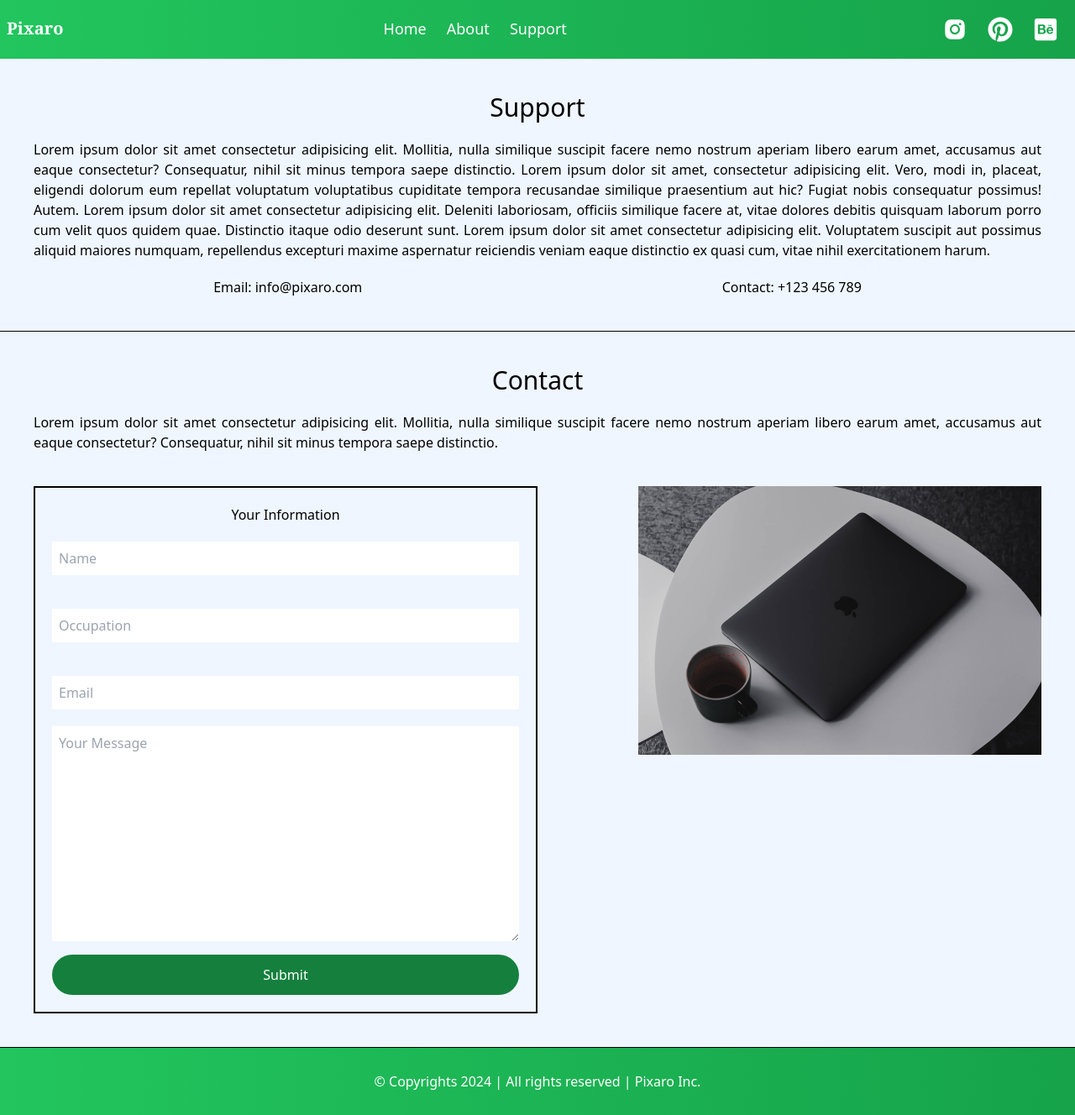
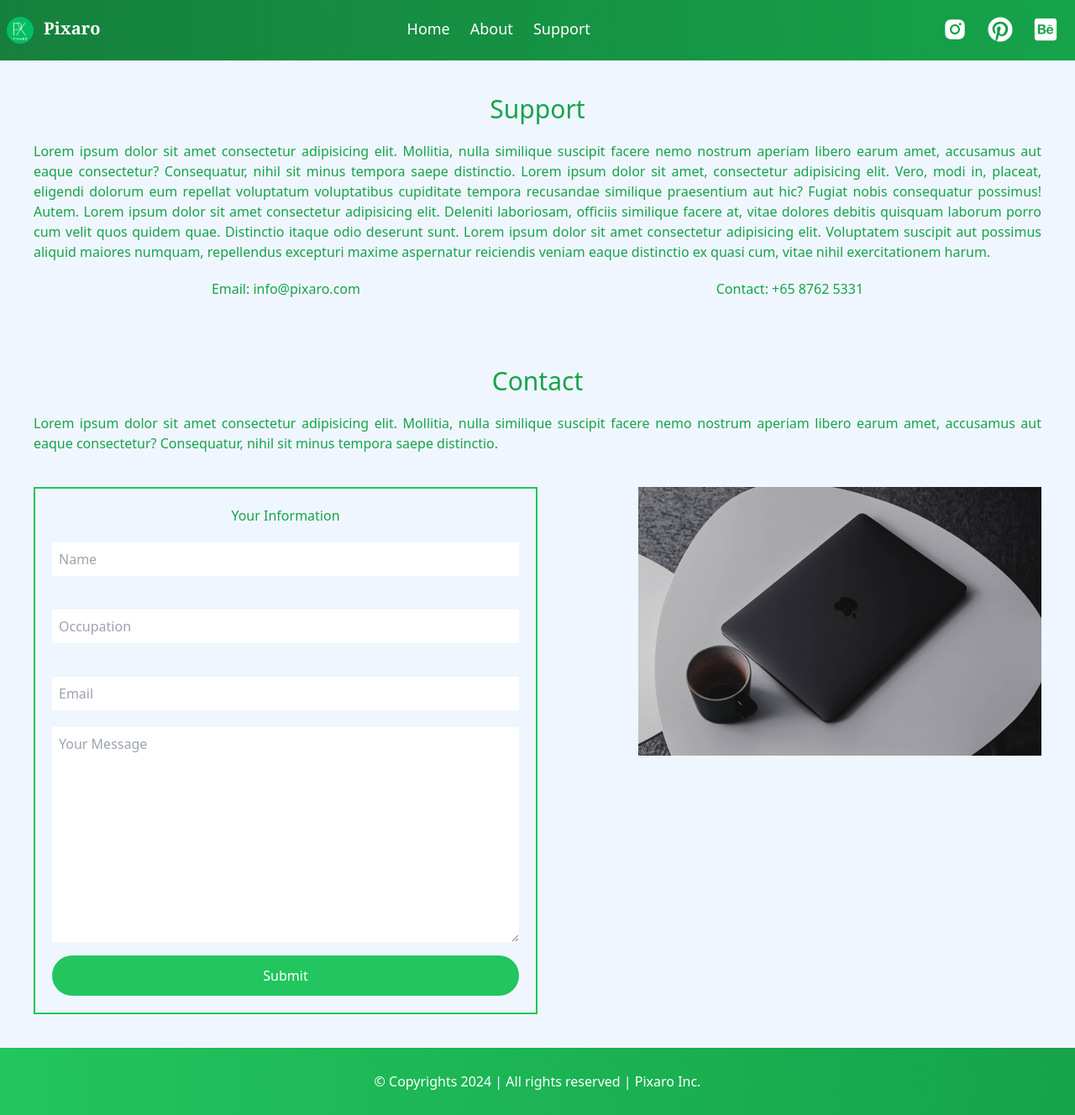
Before and after one commit to linkhanthtel/image-gallery, a React (Create React App) app: page /support in a window 1280 px wide. Shown: the whole page at 84% size. Built offline with nearby package versions, Linux system fonts and the light colour scheme; some icons are missing.

Commit message:
UI Updated

```diff
--- a/public/index.html
+++ b/public/index.html
@@ -2,15 +2,13 @@
 <html lang="en">
   <head>
     <meta charset="utf-8" />
-    <link rel="icon" href="%PUBLIC_URL%/favicon.ico" />
+    <link rel="shortcut icon" href="logo.png" type="image/x-icon">
     <meta name="viewport" content="width=device-width, initial-scale=1" />
     <meta name="theme-color" content="#000000" />
     <meta
       name="description"
       content="Web site created using create-react-app"
     />
-    <link rel="apple-touch-icon" href="%PUBLIC_URL%/logo192.png" />
-    <!-- <link rel="manifest" href="%PUBLIC_URL%/manifest.json" /> -->
     <title>Pixaro</title>
   </head>
   <body>
--- a/src/components/imageCard.js
+++ b/src/components/imageCard.js
@@ -8,7 +8,7 @@ const ImageCard = ({image}) => {
         <motion.div
             animate={{ y: 70, opacity: 0}}
             whileInView={{ y: 0, opacity: 1}}
-            transition={{ duration: 2}}
+            transition={{ duration: 1}}
             viewport={{ once: true }}
         >
             <div className="max-w-sm my-3 h-fit rounded-lg shadow-lg overflow-hidden">
--- a/src/components/navbar.jsx
+++ b/src/components/navbar.jsx
@@ -12,9 +12,10 @@ function Navbar() {
   const [toggle, setToggle] = useState(false);
 
   return (
-    <div className='bg-gradient-to-r from-green-500 to-green-600 text-white flex justify-between px-2'>
-      <div className='py-5 text-xl font-serif font-bold'>
-        <Link to="/">Pixaro</Link>
+    <div className='bg-gradient-to-r from-green-700 to-green-600 text-white flex justify-between px-2'>
+      <div className='flex flex-row justify-center py-5 text-xl font-serif font-bold'>
+        <img src="/logo.png" alt="Logo" className='w-8 h-8 self-center rounded-full' />
+        <Link to="/" className='px-3'>Pixaro</Link>
       </div>
       <div className='hidden md:flex text-lg justify-between py-5'>
         <Link to="/" className='px-3'>Home</Link>
--- a/src/pages/about.jsx
+++ b/src/pages/about.jsx
@@ -5,33 +5,30 @@ import { motion } from 'framer-motion'
 function About() {
   return (
     <div>
-      <div className='h-fit px-3 md:px-10 text-white w-screen py-5' style={{backgroundImage: `url(${require('../images/image2.jpg')})`, backgroundSize: 'cover', brightness: '50', backgroundPosition: 'center'}}>
+      <div className='h-fit px-3 text-green-800 md:px-10 w-screen py-5'>
         <motion.div
-          className='border-b border-white'
-          // animate={{ opacity: 1}}
-          // initial={{ opacity: 0.1}}
-          // transition={{ duration: 3}}
+          animate={{ opacity: 1, y: 0}}
+          initial={{ opacity: 0.1, y: 50}}
+          transition={{ duration: 1}}
           >
-          <h1 className='text-center py-10 text-3xl'>About</h1>
-          <p className='text-justify py-5'>Welcome to Pixaro Image Gallery App. This app is user-friendly and will help you find the images you are looking for. You can type anything in the search bar and it will show the stunning images related to the keywords. Pixabay API is used and you can see the photographer of the image, downloads, likes and views. The amazing images are described with hashtags.</p>
+          <h1 className='text-center py-10 text-3xl'>What is Pixaro?</h1>
+          <p className='text-justify py-5'>Pixaro is an image searching app and dive into a world of stunning visuals in our image gallery! Here, you'll discover a treasure trove of captivating images, meticulously organized for your browsing pleasure. Whether you're a seasoned photographer or simply someone who appreciates the beauty of a well-captured moment, our gallery offers something for everyone.  Explore a diverse range of themes and categories, or lose yourself in a curated collection.  With intuitive navigation and a user-friendly interface, finding the perfect image is a breeze.  And for those who crave a deeper connection, captions and descriptions will provide valuable context and ignite your imagination. So come on in, browse, and let the power of images transport you!</p>
         </motion.div>
         <motion.div
-          className='pb-10 border-b border-white'
-          // animate={{ x:0, opacity: 1}}
-          // initial={{ x: 1000, opacity: 0.1}}
-          // transition={{ duration: 2}}
+          animate={{ opacity: 1, y: 0}}
+          initial={{ opacity: 0.1, y: 50}}
+          transition={{ duration: 1}}
         >
-          <h1 className='text-center py-10 text-3xl'>Pixaro Image Gallery App</h1>
-          <p className='text-justify py-5'>Lorem ipsum, dolor sit amet consectetur adipisicing elit. Veritatis sint mollitia, tempore natus saepe eveniet eius aliquam similique at amet laboriosam sapiente doloremque aperiam corrupti quia, veniam autem consequatur! Commodi. Lorem ipsum dolor sit amet consectetur adipisicing elit. Labore asperiores dolores quos explicabo nisi unde voluptatum numquam suscipit quam doloremque quisquam, ad omnis illo, aliquid consequatur quidem tenetur impedit quis? Lorem ipsum dolor sit amet consectetur adipisicing elit. Quidem reiciendis accusantium est alias excepturi voluptatem doloremque, quos quisquam aspernatur, eum saepe! Mollitia animi totam saepe maxime nihil exercitationem in ut. Lorem ipsum dolor, sit amet consectetur adipisicing elit. Impedit, quo alias sint eius quasi repudiandae dolor? Et, laborum debitis. Laborum placeat id, qui eaque sapiente distinctio quo architecto alias! Sint.</p>
+          <h1 className='text-center py-10 text-3xl'>Browse your home feed</h1>
+          <p className='text-justify py-5'>Your home feed is where you'll find Pins, people and businesses we think you'll love, based on your recent activity. We'll also show you Pins from the people and boards you choose to follow. You can also search for Pins by typing in keywords into the search bar. Try typing "birthday party" in the search bar to see ideas for birthday party decor, party food recipes, and birthday gift ideas. Use the search bar to discover ideas, people and trends. Explore suggested topics or search for topics of your own. Use your camera to find ideas relevant to your photos and narrow beauty results.</p>
           <div className='flex justify-center items-center'>
-            <Link to="/" className='p-3 border-2 border-white rounded-full hover:bg-blue-700'>Try Now</Link>
+            <Link to="/" className='p-3 border-2 border-green-500 rounded-full hover:bg-green-500 hover:text-white'>Try Now</Link>
           </div>
         </motion.div>
         <motion.div
-          // className='border-b border-white'
-          // animate={{ x:0, opacity: 1}}
-          // initial={{ x:-1000, opacity: 0.1}}
-          // transition={{ duration: 2}}
+          animate={{ opacity: 1, y: 0}}
+          initial={{ opacity: 0.1, y: 50}}
+          transition={{ duration: 1}}
         >
           <h1 className='text-center py-10 text-3xl'>Our Team</h1>
           <p className='text-justify py-5'>Lorem ipsum dolor sit amet consectetur adipisicing elit. Porro voluptate deserunt officiis blanditiis voluptates beatae corrupti, atque tenetur illum. Animi suscipit vitae praesentium omnis quasi! Nulla obcaecati omnis illum ut? Lorem ipsum dolor sit amet consectetur adipisicing elit. Expedita, provident. Delectus repellat ut fugiat itaque soluta voluptatem aliquam doloremque suscipit. Corporis rerum cupiditate ratione. Nulla ipsa corrupti unde reiciendis aut.l Lorem ipsum dolor sit amet consectetur adipisicing elit. Labore cum officiis deleniti placeat tempora? Repellendus magnam reiciendis hic perferendis dolorem cupiditate odio. In, commodi dignissimos quasi veniam vitae nesciunt beatae. Lorem ipsum dolor sit amet consectetur adipisicing elit. Quia accusantium distinctio quo aliquid enim eum dolorum provident perspiciatis optio alias unde iste totam aliquam nihil, suscipit minus facilis odit voluptatibus. Lorem ipsum dolor sit amet consectetur adipisicing elit. Eum doloribus earum neque, eaque officiis facilis numquam impedit similique repudiandae libero natus dignissimos ducimus maxime iusto? Officiis dicta fugit necessitatibus tempore.</p>
--- a/src/pages/support.jsx
+++ b/src/pages/support.jsx
@@ -4,26 +4,26 @@ import image3 from '../images/image3.jpg'
 function Support() {
   return (
     <div>
-      <div className='px-2 border-b border-black py-10 md:px-10 bg-blue-50 text-center'>
+      <div className='px-2 text-green-600 py-10 md:px-10 bg-blue-50 text-center'>
         <h1 className='text-3xl pb-5'>Support</h1>
         <p className='text-justify'>Lorem ipsum dolor sit amet consectetur adipisicing elit. Mollitia, nulla similique suscipit facere nemo nostrum aperiam libero earum amet, accusamus aut eaque consectetur? Consequatur, nihil sit minus tempora saepe distinctio. Lorem ipsum dolor sit amet, consectetur adipisicing elit. Vero, modi in, placeat, eligendi dolorum eum repellat voluptatum voluptatibus cupiditate tempora recusandae similique praesentium aut hic? Fugiat nobis consequatur possimus! Autem. Lorem ipsum dolor sit amet consectetur adipisicing elit. Deleniti laboriosam, officiis similique facere at, vitae dolores debitis quisquam laborum porro cum velit quos quidem quae. Distinctio itaque odio deserunt sunt. Lorem ipsum dolor sit amet consectetur adipisicing elit. Voluptatem suscipit aut possimus aliquid maiores numquam, repellendus excepturi maxime aspernatur reiciendis veniam eaque distinctio ex quasi cum, vitae nihil exercitationem harum.</p>
         <div className='pt-5 flex justify-around'>
           <p>Email: info@pixaro.com</p>
-          <p>Contact: +123 456 789</p>
+          <p>Contact: +65 8762 5331</p>
         </div>
       </div>
-      <div className='px-2 border-b border-black py-10 md:px-10 bg-blue-50 text-center'>
+      <div className='px-2 text-green-600 py-10 md:px-10 bg-blue-50 text-center'>
         <h1 className='text-3xl pb-5'>Contact</h1>
         <p className='text-justify pb-10'>Lorem ipsum dolor sit amet consectetur adipisicing elit. Mollitia, nulla similique suscipit facere nemo nostrum aperiam libero earum amet, accusamus aut eaque consectetur? Consequatur, nihil sit minus tempora saepe distinctio.</p>
         <div className='flex flex-col md:flex-row md:justify-between'>
           <div className='w-full md:w-[50%]'>
-            <form className='flex flex-col border-2 border-black p-5'>
+            <form className='flex flex-col border-2 border-green-500 p-5'>
               <h1>Your Information</h1>
               <input type="text" placeholder='Name' className='my-5 p-2' />
               <input type="text" placeholder='Occupation' className='my-5 p-2' />
               <input type="text" placeholder='Email' className='my-5 p-2' />
               <textarea cols="30" rows="10" placeholder='Your Message' className='p-2'></textarea>
-              <button className='mt-4 p-3 rounded-full text-white bg-green-700'>Submit</button>
+              <button className='mt-4 p-3 rounded-full text-white bg-green-500 hover:bg-green-600'>Submit</button>
             </form>
           </div>
           <div className='hidden md:flex md:w-[40%] h-full justify-center'>
```
Also changed, not shown: public/logo.png (added), 1 other file (tests, documents, lock files or other folders).
